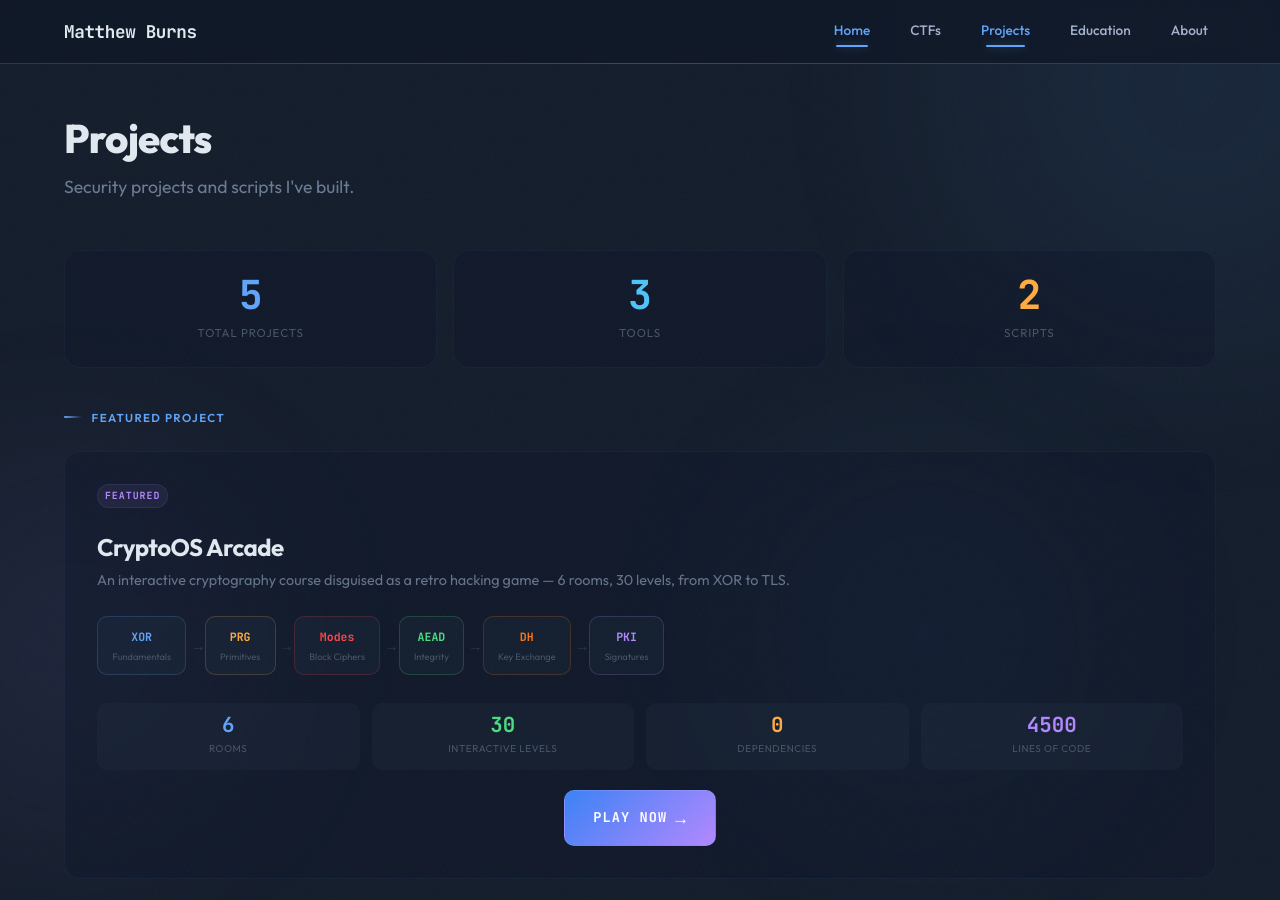
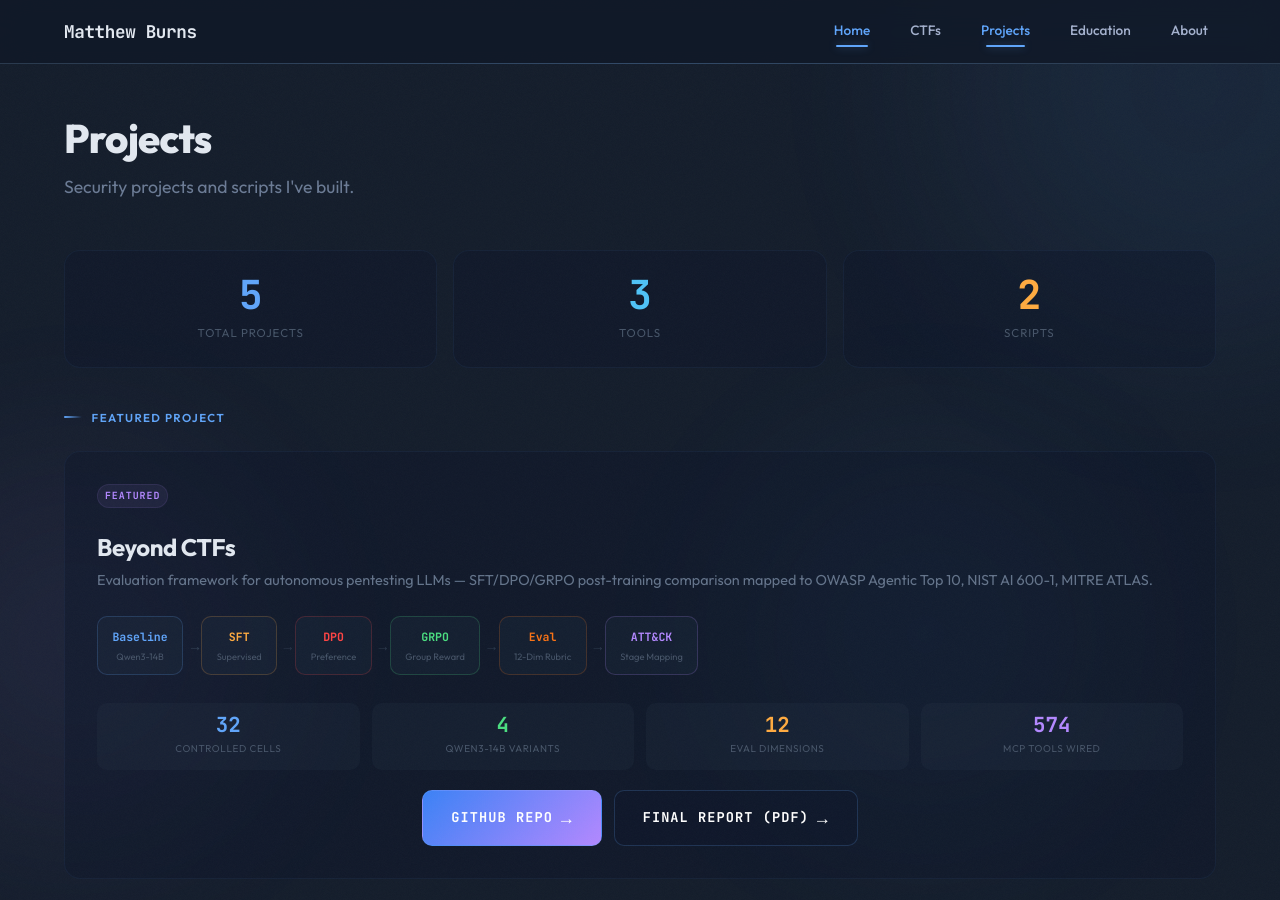
Before and after one commit to mburns00/mburns00.github.io, a Jekyll site: the page built from pages/tools.html, in a window 1280 px wide and 900 px high. Built offline with Jekyll 4.4.1, drawn with Linux system fonts in a browser that asks for light colours.

Commit message:
home: drop writeups list (lives at /ctfs/); masters all-completed; /tools featured = Beyond CTFs (Crypto Arcade demoted to grid)

```diff
--- a/pages/tools.html
+++ b/pages/tools.html
@@ -25,9 +25,7 @@ permalink: /tools/
   </div>
 </div>
 
-<!-- Featured Project: CryptoOS Arcade -->
-{% assign featured = tools_list | where: "title", "CryptoOS Arcade" | first %}
-{% if featured %}
+<!-- Featured Project: Beyond CTFs (capstone) -->
 <div class="reveal">
   <p class="section-label">Featured Project</p>
 </div>
@@ -35,70 +33,72 @@ permalink: /tools/
   <div class="fp-header">
     <span class="fp-badge">Featured</span>
   </div>
-  <h3 class="fp-title">{{ featured.title }}</h3>
-  <p class="fp-tagline">{{ featured.tagline }}</p>
+  <h3 class="fp-title">Beyond CTFs</h3>
+  <p class="fp-tagline">Evaluation framework for autonomous pentesting LLMs &mdash; SFT/DPO/GRPO post-training comparison mapped to OWASP Agentic Top 10, NIST AI 600-1, MITRE ATLAS.</p>
 
-  <!-- Room Flow -->
+  <!-- Model variant flow -->
   <div class="room-flow">
     <div class="room-node r-xor">
-      <span class="rn-label">XOR</span>
-      <span class="rn-sub">Fundamentals</span>
+      <span class="rn-label">Baseline</span>
+      <span class="rn-sub">Qwen3-14B</span>
     </div>
     <div class="room-arrow"><span>&rarr;</span></div>
     <div class="room-node r-prg">
-      <span class="rn-label">PRG</span>
-      <span class="rn-sub">Primitives</span>
+      <span class="rn-label">SFT</span>
+      <span class="rn-sub">Supervised</span>
     </div>
     <div class="room-arrow"><span>&rarr;</span></div>
     <div class="room-node r-block">
-      <span class="rn-label">Modes</span>
-      <span class="rn-sub">Block Ciphers</span>
+      <span class="rn-label">DPO</span>
+      <span class="rn-sub">Preference</span>
     </div>
     <div class="room-arrow"><span>&rarr;</span></div>
     <div class="room-node r-mac">
-      <span class="rn-label">AEAD</span>
-      <span class="rn-sub">Integrity</span>
+      <span class="rn-label">GRPO</span>
+      <span class="rn-sub">Group Reward</span>
     </div>
     <div class="room-arrow"><span>&rarr;</span></div>
     <div class="room-node r-dh">
-      <span class="rn-label">DH</span>
-      <span class="rn-sub">Key Exchange</span>
+      <span class="rn-label">Eval</span>
+      <span class="rn-sub">12-Dim Rubric</span>
     </div>
     <div class="room-arrow"><span>&rarr;</span></div>
     <div class="room-node r-sig">
-      <span class="rn-label">PKI</span>
-      <span class="rn-sub">Signatures</span>
+      <span class="rn-label">ATT&amp;CK</span>
+      <span class="rn-sub">Stage Mapping</span>
     </div>
   </div>
 
   <!-- Key Metrics -->
   <div class="fp-metrics">
     <div class="fp-metric">
-      <div class="m-val" data-counter="6">0</div>
-      <div class="m-key">Rooms</div>
+      <div class="m-val" data-counter="32">0</div>
+      <div class="m-key">Controlled Cells</div>
     </div>
     <div class="fp-metric">
-      <div class="m-val green" data-counter="30">0</div>
-      <div class="m-key">Interactive Levels</div>
+      <div class="m-val green" data-counter="4">0</div>
+      <div class="m-key">Qwen3-14B Variants</div>
     </div>
     <div class="fp-metric">
-      <div class="m-val orange" data-counter="0">1</div>
-      <div class="m-key">Dependencies</div>
+      <div class="m-val orange" data-counter="12">0</div>
+      <div class="m-key">Eval Dimensions</div>
     </div>
     <div class="fp-metric">
-      <div class="m-val purple" data-counter="4500">0</div>
-      <div class="m-key">Lines of Code</div>
+      <div class="m-val purple" data-counter="574">0</div>
+      <div class="m-key">MCP Tools Wired</div>
     </div>
   </div>
 
-  <!-- Play Button -->
-  <div style="text-align: center; margin-top: 0.5rem;">
-    <a href="{{ '/assets/crypto-arcade/index.html' | relative_url }}" target="_blank" rel="noopener" class="fp-play-btn">
-      Play Now <span class="play-arrow">&rarr;</span>
+  <!-- CTAs -->
+  <div style="text-align: center; margin-top: 1rem; display: flex; gap: 0.75rem; justify-content: center; flex-wrap: wrap;">
+    <a href="https://github.com/mburns00/beyond-ctfs" target="_blank" rel="noopener" class="fp-play-btn">
+      GitHub Repo <span class="play-arrow">&rarr;</span>
+    </a>
+    <a href="https://github.com/mburns00/beyond-ctfs/blob/main/docs/Beyond_CTFs_Final_Report.pdf" target="_blank" rel="noopener" class="fp-play-btn" style="background: rgba(15, 23, 42, 0.5); border: 1px solid rgba(96, 165, 250, 0.2);">
+      Final Report (PDF) <span class="play-arrow">&rarr;</span>
     </a>
   </div>
 </div>
-{% endif %}
 
 <!-- All Projects -->
 <div class="reveal latest-section">
```
Also changed, not shown: _data/masters.yml (+5 -5 lines), index.html (+3 -16 lines).
